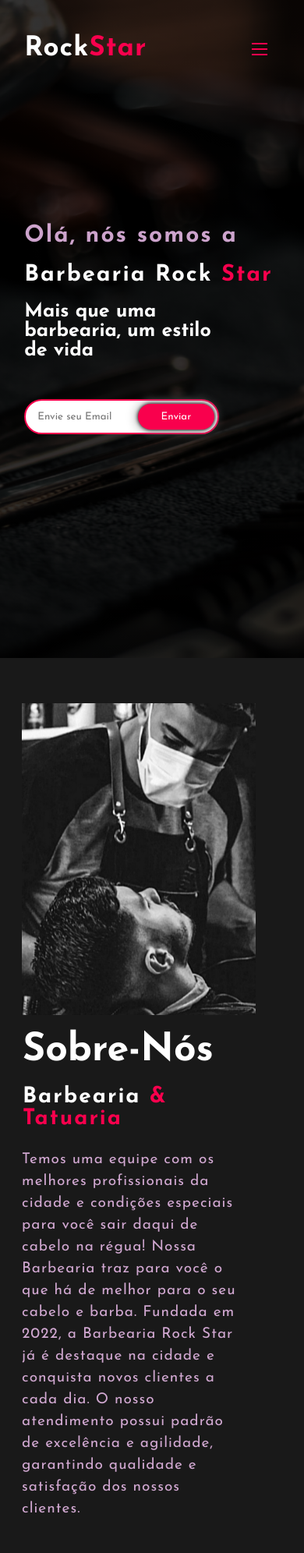
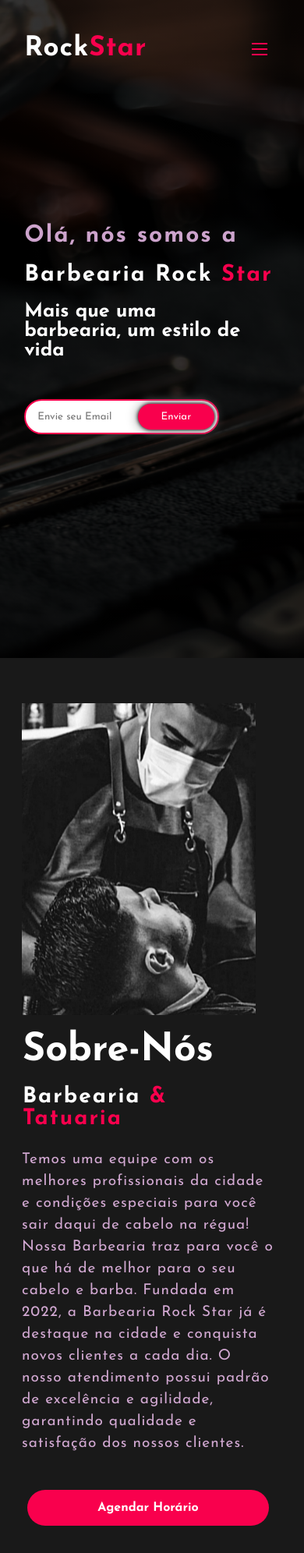
Before and after one commit to Marcelo-Abreeu/ROCK-STAR.v.2, a plain HTML site: page index.html in a window 390 px wide. Shown: the top 1992 px of the page at 78% size. Drawn offline with nearby package versions, Linux system fonts and the light colour scheme.

Commit message:
Update style.css

```diff
--- a/estilo/style.css
+++ b/estilo/style.css
@@ -465,7 +465,7 @@ footer p{
         font-size: 29px;
     }
     h3 {
-        width: 250px;
+        width: 300px;
         font-size: 25px;
     }
     .Container-btn{
@@ -502,7 +502,7 @@ footer p{
         font-size: 28px;
     }
     .Text-sobre p {
-        width: 320px;
+        width: 370px;
         padding-left: 43px;
         font-size: 19px;
     }
```
